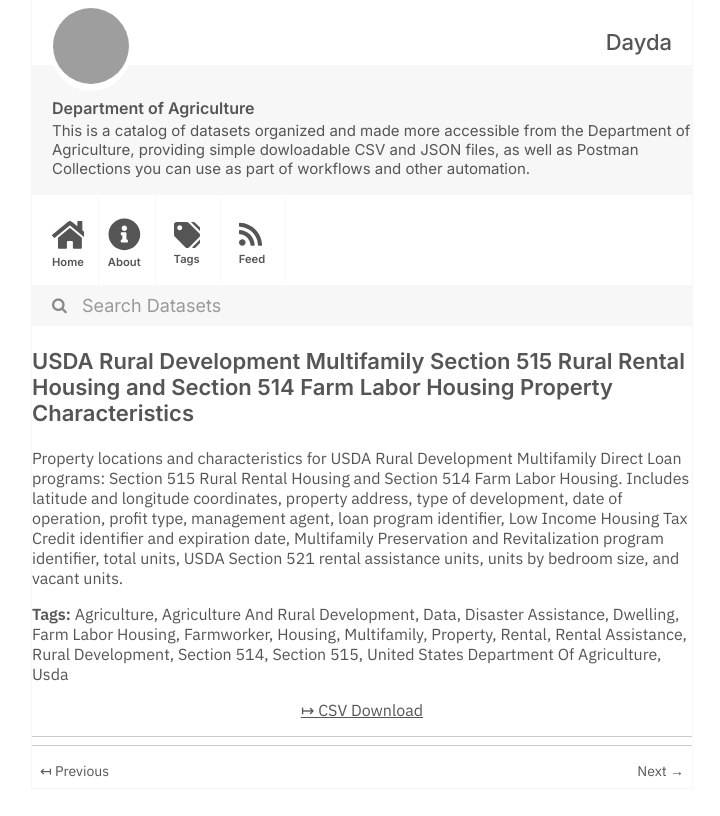
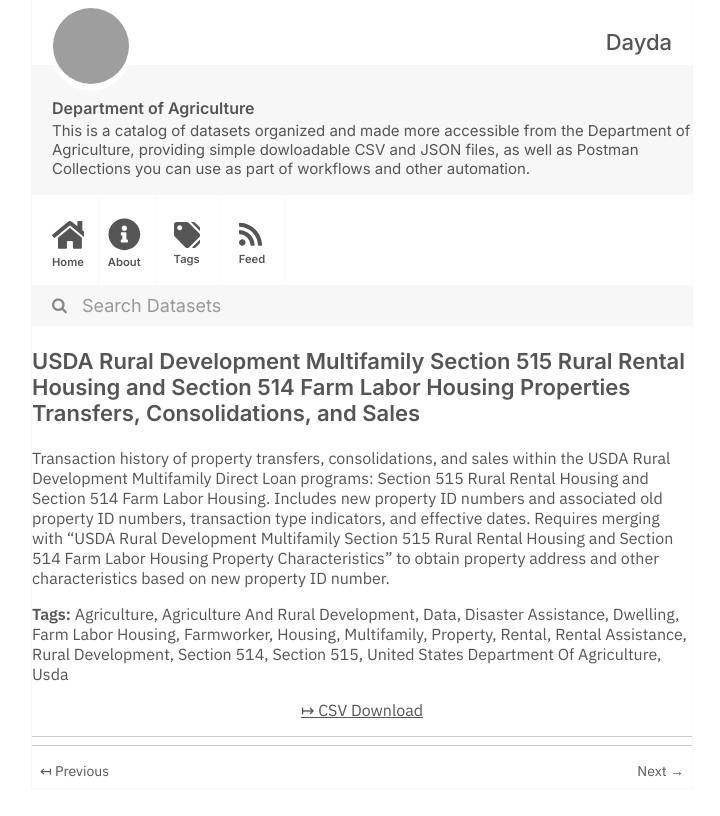
Before and after one commit to dayda-entities/department-of-agriculture, a Jekyll site: the page built from _posts/2020-11-10-usda-rural-development-multifa.md, in a window 1280 px wide, cut to the strip 0-816 px from the top of the page. Shown: the whole strip, without its empty margins (278-998 px from the left). Built offline with Jekyll 4.4.1, drawn with Linux system fonts in a browser that asks for light colours; grey boxes are pictures that could not be loaded.

Commit message:
Publish Data

```diff
--- a/_posts/2020-11-10-usda-rural-development-multifa.md
+++ b/_posts/2020-11-10-usda-rural-development-multifa.md
@@ -1,9 +1,9 @@
 ---
 title: >-
   USDA Rural Development Multifamily Section 515 Rural Rental Housing and
-  Section 514 Farm Labor Housing Property Characteristics
-created: '2020-11-10T16:28:12.364435'
-modified: '2020-11-10T16:28:12.364443'
+  Section 514 Farm Labor Housing Properties Transfers, Consolidations, and Sales
+created: '2020-11-10T16:28:11.840415'
+modified: '2020-11-10T16:28:11.840425'
 state: active
 type: dataset
 tags:
@@ -26,9 +26,9 @@ tags:
   - Usda
 groups: []
 csv_url: >-
-  https://www.sc.egov.usda.gov/data/files/MFH_Section_515/ActiveProjects/mfhd_active_projects.csv
+  https://www.sc.egov.usda.gov/data/files/MFH_Section_515/ActiveProjects/mfhd_active_projects_transfer_info.csv
 json_url: ''
 layout: post
 
 ---
-Property locations and characteristics for USDA Rural Development Multifamily Direct Loan programs: Section 515 Rural Rental Housing and Section 514 Farm Labor Housing. Includes latitude and longitude coordinates, property address, type of development, date of operation, profit type, management agent,  loan program identifier, Low Income Housing Tax Credit identifier and expiration date, Multifamily Preservation and Revitalization program identifier, total units, USDA Section 521 rental assistance units, units by bedroom size, and vacant units.
+Transaction history of property transfers, consolidations, and sales within the USDA Rural Development Multifamily Direct Loan programs: Section 515 Rural Rental Housing and Section 514 Farm Labor Housing. Includes new property ID numbers and associated old property ID numbers, transaction type indicators, and effective dates. Requires merging with “USDA Rural Development Multifamily Section 515 Rural Rental Housing and Section 514 Farm Labor Housing Property Characteristics” to obtain property address and other characteristics based on new property ID number.
```
